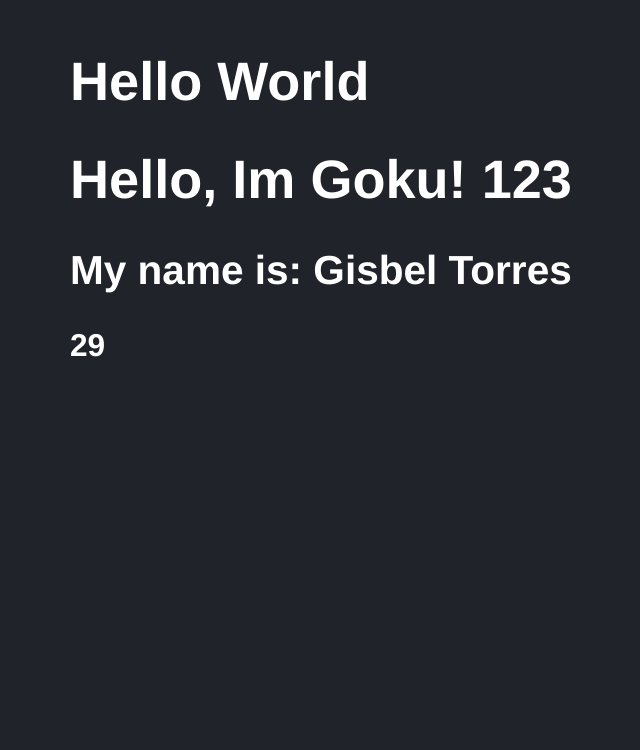
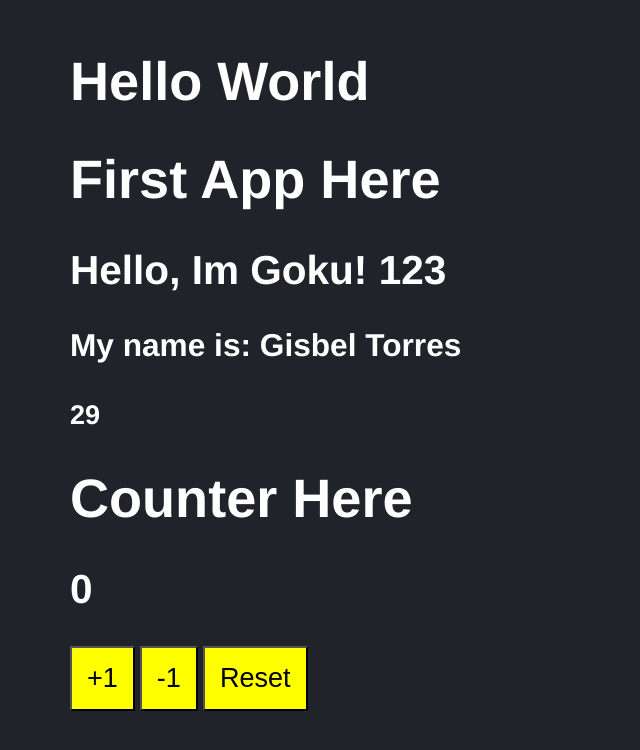
Before and after one commit to gisbelt/react-app, a React (Vite) app in the folder 03-counter-app-vite/: page / in a window 1280 px wide. Shown: the part 134-884 px from the top of the page, without its empty margins (78-718 px from the left). Before the commit the page ends 800 px from the top, so only its background shows below. Built offline with nearby package versions, Linux system fonts and the light colour scheme.

Commit message:
counter app

```diff
--- /dev/null
+++ b/03-counter-app-vite/src/CounterApp.jsx
@@ -0,0 +1,43 @@
+import React from 'react';
+import { useState } from 'react'; //Hook
+import PropTypes from 'prop-types';
+
+
+const CounterApp = ({ value }) => {
+
+    // Destructuring the return of that function.
+    // If we want change the 'counter' value (that is 0), we will use 'setCounter'
+    const  [ counter, setCounter ] = useState( 0 )
+
+    const handleAdd = () =>{
+        //First value is 0 (counter) and plus 1
+        setCounter(counter + 1);
+        //Another way
+        // setCounter( (c) => c + 1);
+    }
+    const handleSubtract  = () =>{
+        setCounter(counter - 1);
+    }
+    const handleReset = () =>{
+        setCounter(0);
+    }
+
+    return (
+        <>
+        <h1>Counter Here</h1>
+        <h2>{ counter }</h2>
+        <button onClick={handleAdd}>+1</button>
+        <button onClick={handleSubtract}>-1</button>
+        <button onClick={handleReset}>Reset</button>
+        </>
+    )
+}
+
+export default CounterApp
+
+CounterApp.propTypes = {
+    value: PropTypes.number.isRequired,
+}
+
+//Docs: https://es.reactjs.org/docs/hooks-intro.html
+//Hooks are nothing more than functions that allow you to change the state of a component.
--- a/03-counter-app-vite/src/FirstApp.jsx
+++ b/03-counter-app-vite/src/FirstApp.jsx
@@ -10,17 +10,19 @@ const getAge = (a,b) =>{
     return a-b;
 }
 
-export const FirstApp = ( {title,subtitle} ) => {
-
+const FirstApp = ( {title,subtitle} ) => {
     return (
         <>
         {/* <code>{ JSON.stringify( newMessage ) }</code> */}
-        <h1>{title} {subtitle}</h1>
-        <h2>My name is: Gisbel Torres</h2>
-        <h3>{ getAge(2022,1993) }</h3>
+        <h1>First App Here</h1>
+        <h2>{title} {subtitle}</h2>
+        <h3>My name is: Gisbel Torres</h3>
+        <h4>{ getAge(2022,1993) }</h4>
         </>
     )
 }
+
+export default FirstApp
 
 FirstApp.propTypes = {
     title: PropTypes.string.isRequired, //title must be string and required
--- a/03-counter-app-vite/src/main.jsx
+++ b/03-counter-app-vite/src/main.jsx
@@ -1,15 +1,17 @@
 import React from 'react';
 import ReactDOM, { createRoot } from 'react-dom/client';
-import { FirstApp } from './FirstApp';
-import App from './HelloWorldApp'
+import FirstApp from './FirstApp';
+import CounterApp from './CounterApp';
+import App from './HelloWorldApp';
 import './styles.css';
 
 ReactDOM.createRoot(document.getElementById('root')).render(
-        <React.StrictMode>
-            {/* App component  */}
-            <App/>
-            <FirstApp title='Hello, Im Goku!' subtitle={123}/>
-        </React.StrictMode>
+    <React.StrictMode>
+        {/* Components  */}
+        <App/>
+        <FirstApp title='Hello, Im Goku!' subtitle={ 123 }/>
+        <CounterApp value={ 10 } />
+    </React.StrictMode>
 )
 
 // rafce
--- a/03-counter-app-vite/src/styles.css
+++ b/03-counter-app-vite/src/styles.css
@@ -5,3 +5,14 @@ html,body{
     font-size: 1.3rem;
     padding: 70px;
 }
+
+button{
+    padding: 15px;
+    font-size: 1.3rem;
+    background-color: yellow;
+    margin-right: 5px;
+}
+button:hover{
+    cursor: pointer;
+    background-color: sandybrown;
+}
```
